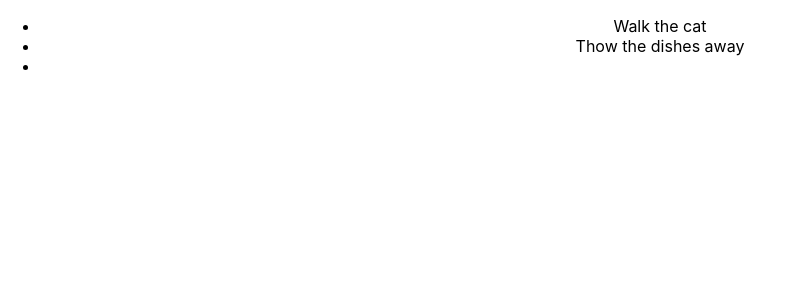
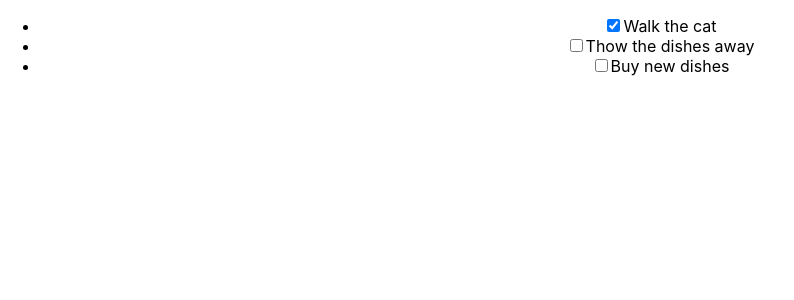
Before and after one commit to 8982osh/react-to-do, a React (Create React App) app: page / in a window 1280 px wide. Shown: the top 300 px of the page, without its empty margins (0-794 px from the left). Built offline with nearby package versions, Linux system fonts and the light colour scheme.

Commit message:
Checkpoint #7 make corrections

```diff
--- a/src/App.js
+++ b/src/App.js
@@ -9,7 +9,7 @@ import ToDo from './components/ToDo.js';
       todos: [
         { description: 'Walk the cat', isCompleted: true },
         { description: 'Thow the dishes away', isCompleted: false },
-        { descriptoin: 'Buy new dishes', isCompleted: false }
+        { description: 'Buy new dishes', isCompleted: false }
       ]
     };
   }
--- a/src/components/ToDo.js
+++ b/src/components/ToDo.js
@@ -3,7 +3,10 @@ import React, { Component } from 'react';
 class ToDo extends Component {
 	render () {
 		return (
-			<li>{ this.props.description }</li>
+		  <li>
+            <input type="checkbox" checked={ this.props.isCompleted } />
+            <span>{ this.props.description }</span>
+         </li>
 		);
 	}
 }
```
